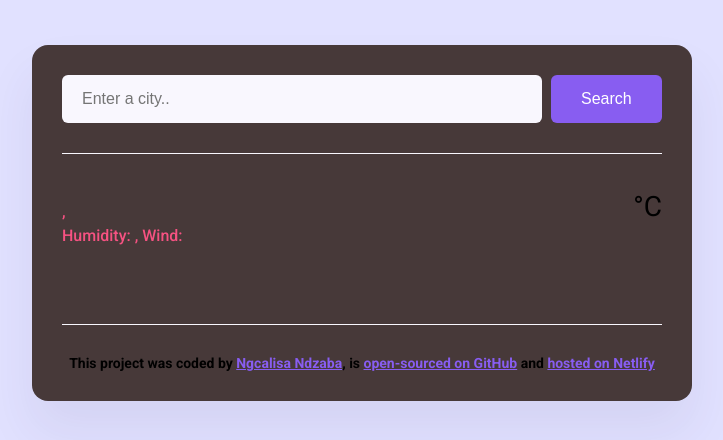
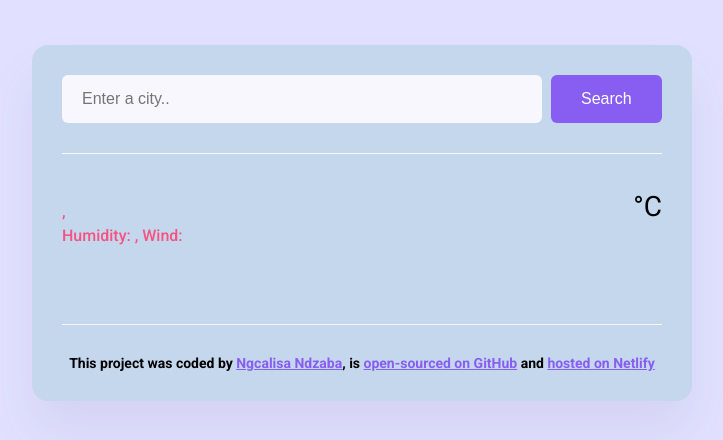
Before and after one commit to Ngcalisa/weather-project-updated, a website built with Parcel: page index.html in a window 1280 px wide. Shown: the whole page, without its empty margins (278-1001 px from the left). Built offline with nearby package versions, Linux system fonts and the light colour scheme; no server answers.

Commit message:
changed color

```diff
--- a/src/style.css
+++ b/src/style.css
@@ -8,7 +8,7 @@ a {
 }
 
 .weather-app {
-  background: rgb(71, 57, 57);
+  background: hwb(212 77% 7%);
   max-width: 600px;
   margin: 45px auto;
   box-shadow: 0 30px 50px rgba(65, 50, 100, 0.08);
@@ -63,7 +63,7 @@ main {
 }
 
 .weather-app-details strong {
-  color: #f65282;
+  color: black;
 }
 
 .weather-app-temperature-container {
@@ -94,7 +94,7 @@ main {
 
 .weather-forecast-date {
   text-align: center;
-  color: black;
+  color: #f65282;
   font-size: 16px;
   line-height: 20px;
   margin-bottom: 10px;
```
